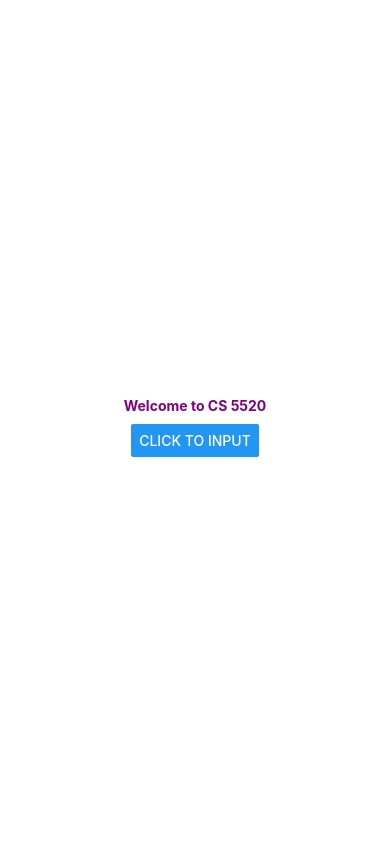
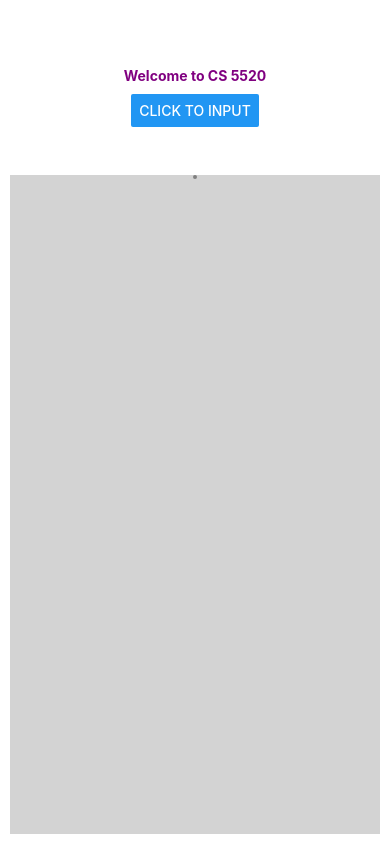
Before and after one commit to victorzwu/CS5520-Spring2023, a React Native app: screen / in a window 390 px wide. Built offline with nearby package versions, Linux system fonts and the light colour scheme.

Commit message:
messed with flex and style sheet

```diff
--- a/App.js
+++ b/App.js
@@ -1,29 +1,35 @@
-import { StatusBar } from 'expo-status-bar';
-import { StyleSheet, Text, TextInput, View, Button, Image } from 'react-native';
-import { useState } from 'react';
-import Header from './components/Header';
-import Input from './components/Input';
+import { StatusBar } from "expo-status-bar";
+import { StyleSheet, Text, TextInput, View, Button, Image } from "react-native";
+import { useState } from "react";
+import Header from "./components/Header";
+import Input from "./components/Input";
 
 export default function App() {
   const name = "CS 5520";
-  const [enteredText, setEnteredText] = useState('');
-  const [modalVisible, setModalVisible] = useState(false)
-  function onTextEnter(changedText)
-  {
-    setEnteredText(changedText)
-    setModalVisible(false)
+  const [enteredText, setEnteredText] = useState("");
+  const [modalVisible, setModalVisible] = useState(false);
+  function onTextEnter(changedText) {
+    setEnteredText(changedText);
+    setModalVisible(false);
   }
-  function onCancel()
-  {
-    setModalVisible(false)
+  function onCancel() {
+    setModalVisible(false);
   }
   return (
-      <View style={styles.container}>
-      <Header appName = {name}/>
-      <Input textUpdateFunction={onTextEnter} modalVisible={modalVisible} onCancel = {onCancel}/>
-      <Button title = "Click to Input" onPress={()=> setModalVisible(true)}/>
-      <Text style = {{color: 'purple'}}>{enteredText}</Text>
-      <StatusBar style="auto" />
+    <View style={styles.container}>
+      <View style = {styles.smallContainer}>
+        <Header appName={name} />
+        <Input
+          textUpdateFunction={onTextEnter}
+          modalVisible={modalVisible}
+          onCancel={onCancel}
+        />
+        <Button title="Click to Input" onPress={() => setModalVisible(true)} />
+      </View>
+      <View style = {styles.bigContainer}>
+        <Text style={ styles.text}>{enteredText}</Text>
+        <StatusBar style="auto" />
+      </View>
     </View>
   );
 }
@@ -31,9 +37,25 @@ export default function App() {
 const styles = StyleSheet.create({
   container: {
     flex: 1,
-    backgroundColor: '#FFFFFF',
+    backgroundColor: "#FFFFFF",
+    alignItems: "stretch",
+    justifyContent: "center",
+    margin: 10,
+  },
+  smallContainer: {
+    flex: 1,
     alignItems: 'center',
-    justifyContent: 'center',
-    margin: 10
+    justifyContent: 'center'
   },
+  bigContainer: {
+    flex: 4,
+    backgroundColor: 'lightgrey',
+    alignItems: 'center',
+  },
+  text:{
+    borderRadius: 5,
+    color: 'purple',
+    borderWidth: 2,
+    borderColor: 'grey',
+  }
 });
--- a/components/Input.js
+++ b/components/Input.js
@@ -22,14 +22,21 @@ export default function Input({ textUpdateFunction, modalVisible, onCancel }) {
           }}
           style={{ height: 100, width: 100, margin: 10 }}
         />
+
         <TextInput
-          style={{ borderBottomColor: "blue", borderBottomWidth: 1, padding: 10 }}
+          style={{
+            borderBottomColor: "blue",
+            borderBottomWidth: 1,
+            padding: 10,
+          }}
           value={text}
           placeholder="Enter text here"
           onChangeText={(changedText) => {
             setText(changedText);
           }}
         />
+        <View style={styles.buttonContainer}>
+          <View style={styles.button}>
             <Button
               title="Confirm"
               onPress={() => {
@@ -37,7 +44,11 @@ export default function Input({ textUpdateFunction, modalVisible, onCancel }) {
                 setText("");
               }}
             />
-        <Button title="Cancel" onPress={() => onCancel()} />
+          </View>
+          <View style={styles.button}>
+            <Button color="red" title="Cancel" onPress={() => onCancel()} />
+          </View>
+        </View>
       </View>
     </Modal>
   );
@@ -51,4 +62,10 @@ const styles = StyleSheet.create({
     justifyContent: "center",
     marginVertical: 10,
   },
+  buttonContainer: {
+    flexDirection: "row",
+  },
+  button: {
+    margin: 10,
+  },
 });
```
Lines whose indentation alone changed are shown as unchanged.
